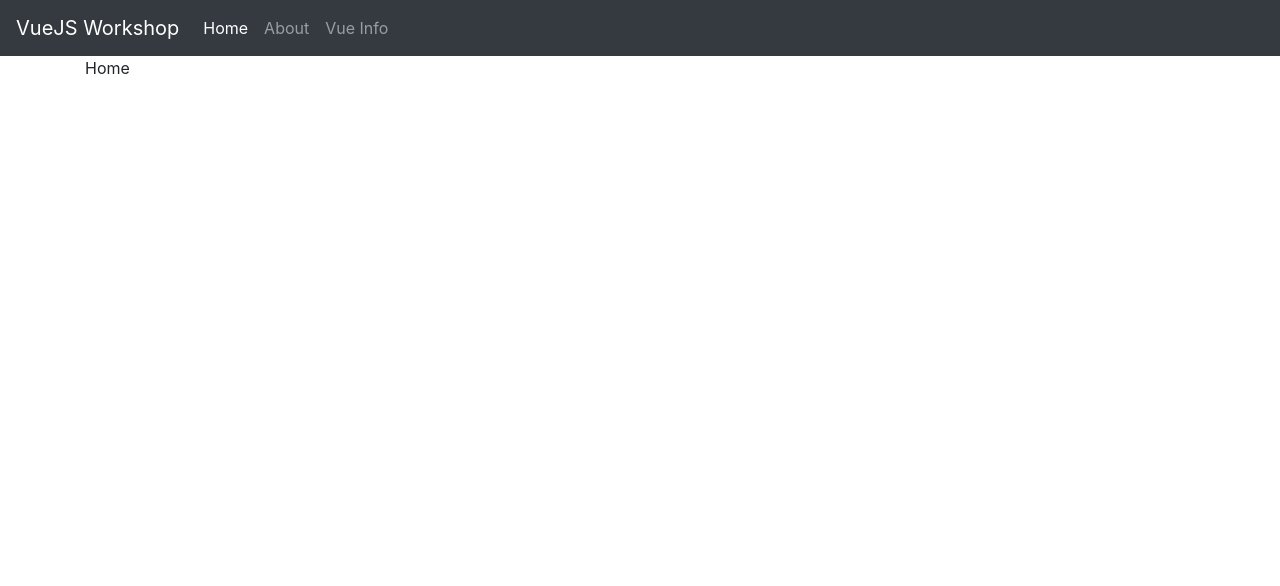
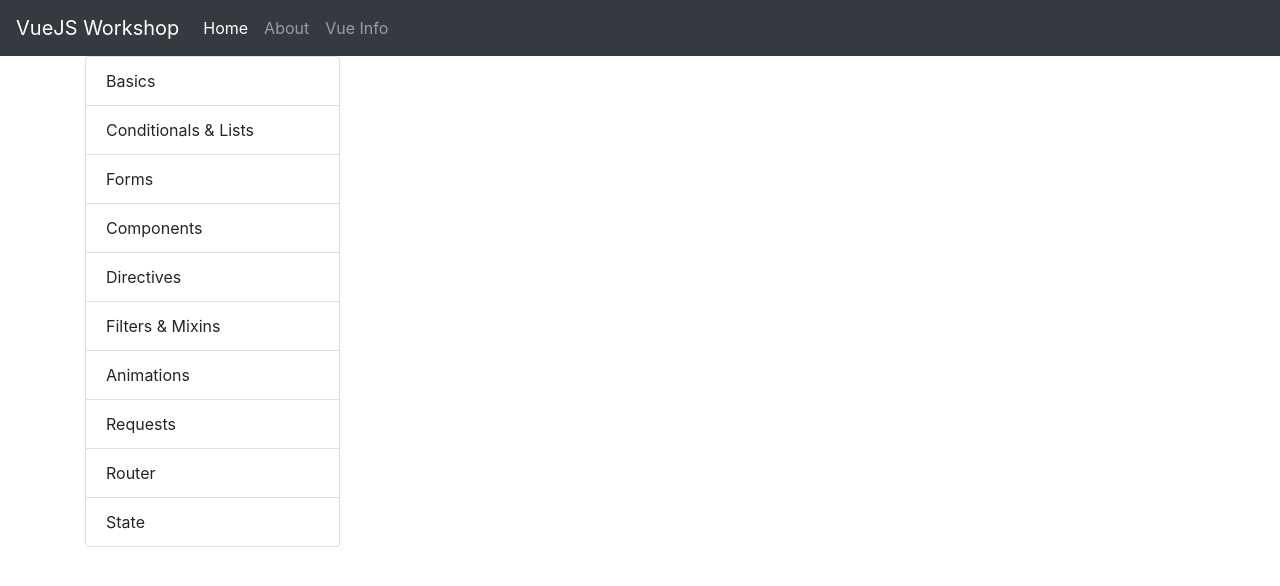
Before and after one commit to robermj/vue-workshop, a Vue app: page / in a window 1280 px wide. Shown: the top 586 px of the page. Built offline with nearby package versions, Linux system fonts and the light colour scheme.

Commit message:
add vertical nav component

```diff
--- /dev/null
+++ b/src/components/VerticalNav.vue
@@ -0,0 +1,21 @@
+<template>
+  <ul class="list-group">
+    <li class="list-group-item">Basics</li>
+    <li class="list-group-item">Conditionals & Lists</li>
+    <li class="list-group-item">Forms</li>
+    <li class="list-group-item">Components</li>
+    <li class="list-group-item">Directives</li>
+    <li class="list-group-item">Filters & Mixins</li>
+    <li class="list-group-item">Animations</li>
+    <li class="list-group-item">Requests</li>
+    <li class="list-group-item">Router</li>
+    <li class="list-group-item">State</li>
+  </ul>
+</template>
+
+<script>
+export default {};
+</script>
+
+<style scoped>
+</style>
--- a/src/views/Home.vue
+++ b/src/views/Home.vue
@@ -1,12 +1,22 @@
 <template>
-  <div class="home">Home</div>
+  <div class="home">
+    <div class="row">
+      <div class="col-sm-3">
+        <app-vertical-nav></app-vertical-nav>
+      </div>
+      <div class="col-sm-9">
+      </div>
+    </div>
+  </div>
 </template>
 
 <script>
-// @ is an alias to /src
+import VerticalNav from '@/components/VerticalNav.vue';
 
 export default {
   name: 'home',
-  components: {},
+  components: {
+    appVerticalNav: VerticalNav,
+  },
 };
 </script>
```
